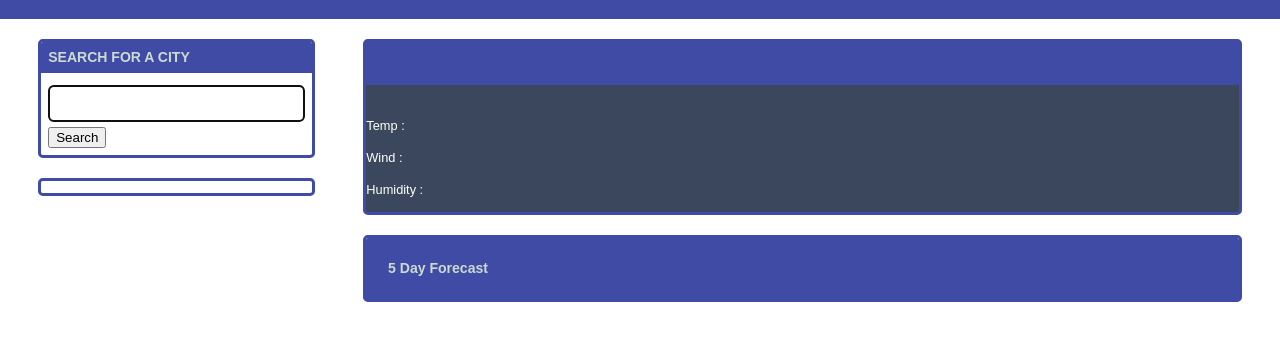
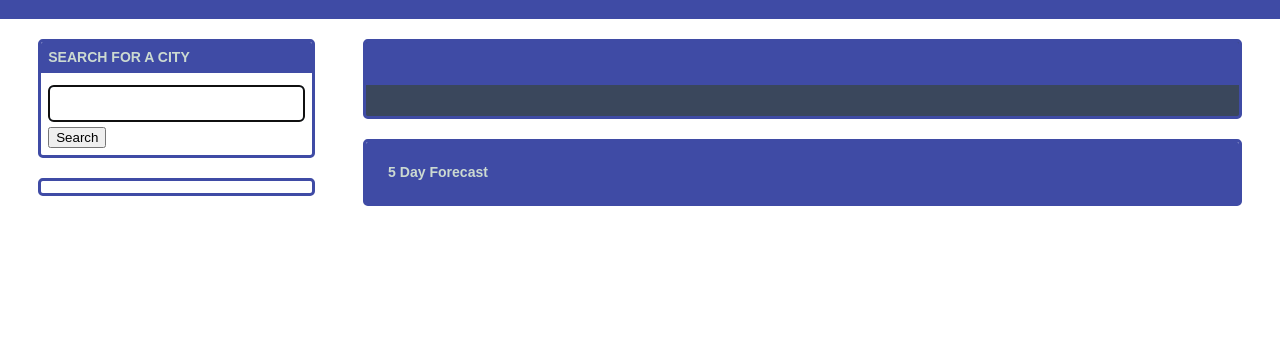
Before and after one commit to SangeethaGnanavel/5_day_weather-_forecast, a plain HTML site: page index.html in a window 1280 px wide. Shown: the part 88-428 px from the top of the page. Drawn offline with nearby package versions, Linux system fonts and the light colour scheme.

```diff
--- a/index.html
+++ b/index.html
@@ -33,9 +33,9 @@
         <div class="card current-weather">
           <h3 class="card-header text-uppercase current-city " >
           </h3><img id="wicon" src="" />
-          <p class="current-temp">Temp : </p>
-          <p class="current-wind">Wind : </p>
-          <p class="current-humidity">Humidity : </p>
+          <p class="current-temp"></p>
+          <p class="current-wind"></p>
+          <p class="current-humidity"></p>
         </div>
         <div class="card">
           <h3 class="card-header">5 Day Forecast</h3>
```
Also changed, not shown: assets/js/index.js (+7 -6 lines), image-1.png (added), image-2.png (added), image.png (added), 1 other file.
